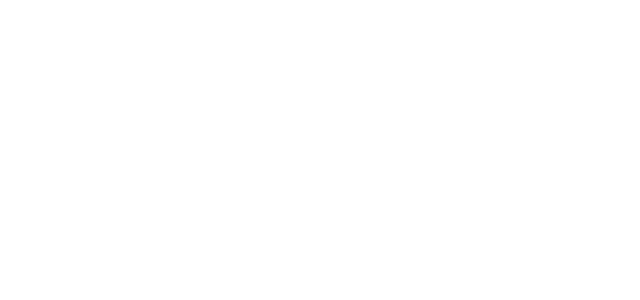
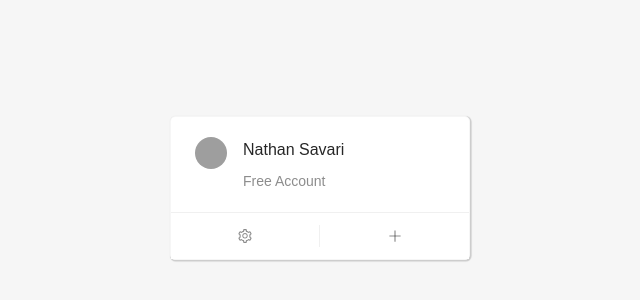
Before and after one commit to charlotte987/Mening, a React (Create React App) app in the folder reactapp/: page /account in a window 1280 px wide. Before the commit this address had no page. Shown: the part 204-504 px from the top of the page, without its empty margins (320-960 px from the left). Built offline with nearby package versions, Linux system fonts and the light colour scheme; grey boxes are pictures that could not be loaded; the HTML template or start-up script is replaced by a standard one.

Commit message:
account page

```diff
--- a/reactapp/src/App.js
+++ b/reactapp/src/App.js
@@ -9,6 +9,7 @@
 import BoardCreation from "./pages/boardcreation";
 import IdeaCreation from "./pages/ideacreation";
 import Board from "./pages/board";
+import Account from "./pages/Account";
 
 import { Provider } from "react-redux";
 import { createStore, combineReducers } from "redux";
@@ -30,6 +31,7 @@
           <Route path="/board-creation" element={<BoardCreation />} />
           <Route path="/idea-creation" element={<IdeaCreation />} />
           <Route path="/board" element={<Board />} />
+          <Route path="/account" element={<Account />} />
         </Routes>
       </Router>
     </Provider>
--- /dev/null
+++ b/reactapp/src/pages/Account.js
@@ -0,0 +1,36 @@
+import React from "react";
+import "../App.css";
+import { Link } from "react-router-dom";
+import { Profile, Div, Body } from "../styles/StyledAccount";
+
+import { Card, Avatar } from "antd";
+import { PlusOutlined, SettingOutlined } from "@ant-design/icons";
+
+const { Meta } = Card;
+
+const Account = () => {
+  return (
+    <Body>
+      <Div>
+        <Profile
+          actions={[
+            <Link to="/">
+              <SettingOutlined key="setting" />
+            </Link>,
+            <Link to="/board-creation">
+              <PlusOutlined key="edit" />
+            </Link>,
+          ]}
+        >
+          <Meta
+            avatar={<Avatar src="https://joeschmoe.io/api/v1/random" />}
+            title="Nathan Savari"
+            description="Free Account"
+          />
+        </Profile>
+      </Div>
+    </Body>
+  );
+};
+
+export default Account;
--- a/reactapp/src/pages/login.js
+++ b/reactapp/src/pages/login.js
@@ -1,4 +1,4 @@
-import React, { useState, Link } from "react";
+import React, { useState } from "react";
 import "../App.css";
 import { Input, Button } from "antd";
 import { Navigate } from "react-router-dom";
--- /dev/null
+++ b/reactapp/src/styles/StyledAccount.js
@@ -0,0 +1,20 @@
+import styled from "styled-components";
+import { Card } from "antd";
+
+export const Body = styled.body`
+  background-color: #f6f6f6;
+`;
+
+export const Div = styled.div`
+  display: flex;
+  justify-content: center;
+  padding-top: 40vh;
+  padding-bottom: 40vh;
+`;
+
+export const Profile = styled(Card)`
+  box-shadow: 0.8px 0.8px 0.8px 0.8px #cccccc;
+  border-color: #f6f6f6;
+  border-radius: 5px;
+  width: 300px;
+`;
--- a/reactapp/src/styles/StyledContent.js
+++ b/reactapp/src/styles/StyledContent.js
@@ -1,7 +1,7 @@
 import styled from "styled-components";
 import { NavLink as Link } from "react-router-dom";
 import { devices } from "./devices";
-import { Card, Row, Divider } from "antd";
+import { Card, Row } from "antd";
 
 export const HeroDiv = styled.div`
   display: flex;
```
